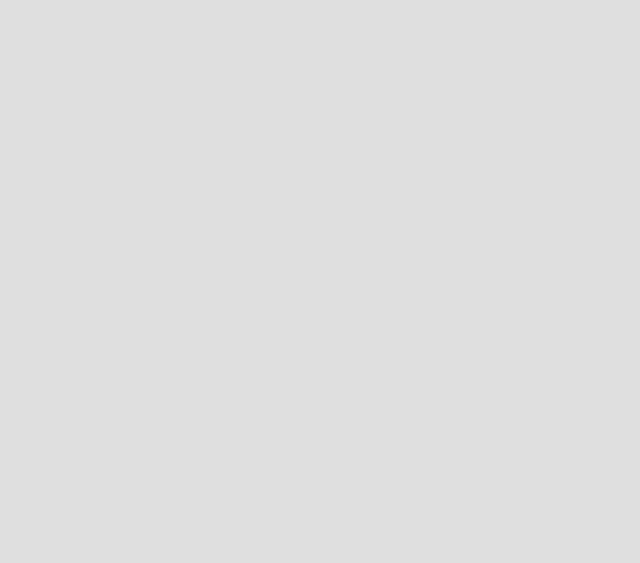
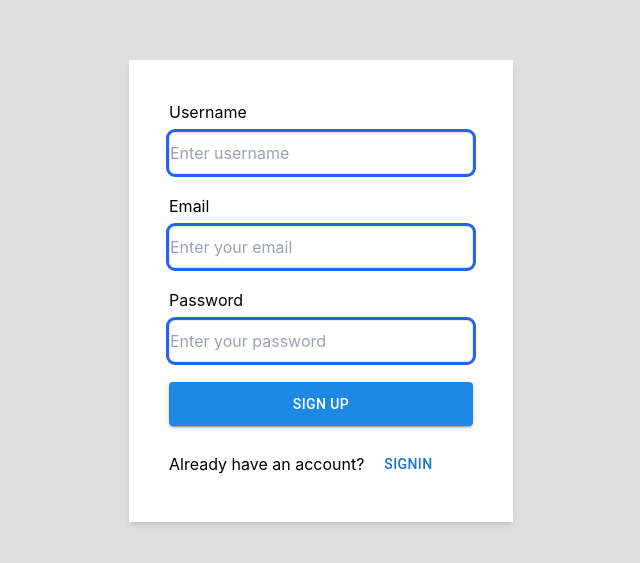
Before and after one commit to neIsonp/chat-app-Spring-react, a React (Create React App) app in the folder frontend/: page /signup in a window 1280 px wide. Before the commit this address had no page. Shown: the part 109-672 px from the top of the page, without its empty margins (319-959 px from the left). Built offline with nearby package versions, Linux system fonts and the light colour scheme.

Commit message:
created sign up page

```diff
--- a/frontend/src/App.js
+++ b/frontend/src/App.js
@@ -3,6 +3,7 @@ import Status from "./components/Status/Status";
 import { Route, Routes } from "react-router-dom";
 import StatusViewer from "./components/Status/StatusViewer";
 import SignIn from "./components/Register/SignIn";
+import SignUp from "./components/Register/SignUp";
 
 function App() {
   return (
@@ -12,6 +13,7 @@ function App() {
         <Route path="/status" element={<Status />} />
         <Route path="/status/:userId" element={<StatusViewer />} />
         <Route path="/signin" element={<SignIn />} />
+        <Route path="/signup" element={<SignUp />} />
       </Routes>
     </div>
   );
--- /dev/null
+++ b/frontend/src/components/Register/SignUp.jsx
@@ -0,0 +1,102 @@
+import { Alert, Button, Snackbar } from "@mui/material";
+import { blue } from "@mui/material/colors";
+import React, { useState } from "react";
+import { useNavigate } from "react-router-dom";
+
+function SignUp() {
+  const [openSnackbar, setOpenSnackbar] = useState(false);
+  const navigate = useNavigate();
+
+  const [inputData, setInputData] = useState({
+    full_name: "",
+    email: "",
+    password: "",
+  });
+
+  const handleSubmit = (e) => {
+    e.preventDefault();
+    console.log("handle submit");
+    setOpenSnackbar(true);
+  };
+
+  const handleChange = () => {};
+
+  const handleSnackbarClose = () => {
+    setOpenSnackbar(false);
+  };
+
+  return (
+    <div>
+      <div className="flex justify-center h-screen items-center">
+        <div className="w-[30%] p-10 shadow-md bg-white">
+          <form onSubmit={handleSubmit} className="space-y-5">
+            <div>
+              <p className="mb-2">Username</p>
+              <input
+                type="text"
+                className="py-2 outline outline-blue-600 w-full rounded-md border"
+                placeholder="Enter username"
+                name="full_name"
+                onChange={(e) => handleChange(e)}
+                value={inputData.full_name}
+              />
+            </div>
+            <div>
+              <p className="mb-2">Email</p>
+              <input
+                type="email"
+                className="py-2 outline outline-blue-600 w-full rounded-md border"
+                placeholder="Enter your email"
+                name="email"
+                onChange={(e) => handleChange(e)}
+                value={inputData.email}
+              />
+            </div>
+            <div>
+              <p className="mb-2">Password</p>
+              <input
+                type="password"
+                className="py-2 outline outline-blue-600 w-full rounded-md border"
+                placeholder="Enter your password"
+                name="password"
+                onChange={(e) => handleChange(e)}
+                value={inputData.password}
+              />
+            </div>
+            <div>
+              <Button
+                sx={{ bgcolor: blue[600], padding: "0.6rem" }}
+                type="submit"
+                className="w-full "
+                variant="contained"
+              >
+                Sign Up
+              </Button>
+            </div>
+          </form>
+          <div className="flex space-x-3 items-center mt-5">
+            <p className="m-0">Already have an account?</p>
+            <Button variant="text" onClick={() => navigate("/signin")}>
+              signIn
+            </Button>
+          </div>
+        </div>
+      </div>
+      <Snackbar
+        open={openSnackbar}
+        autoHideDuration={6000}
+        onClose={handleSnackbarClose}
+      >
+        <Alert
+          onClose={handleSnackbarClose}
+          severity="success"
+          sx={{ width: "100%" }}
+        >
+          Your account successfully created!
+        </Alert>
+      </Snackbar>
+    </div>
+  );
+}
+
+export default SignUp;
```
